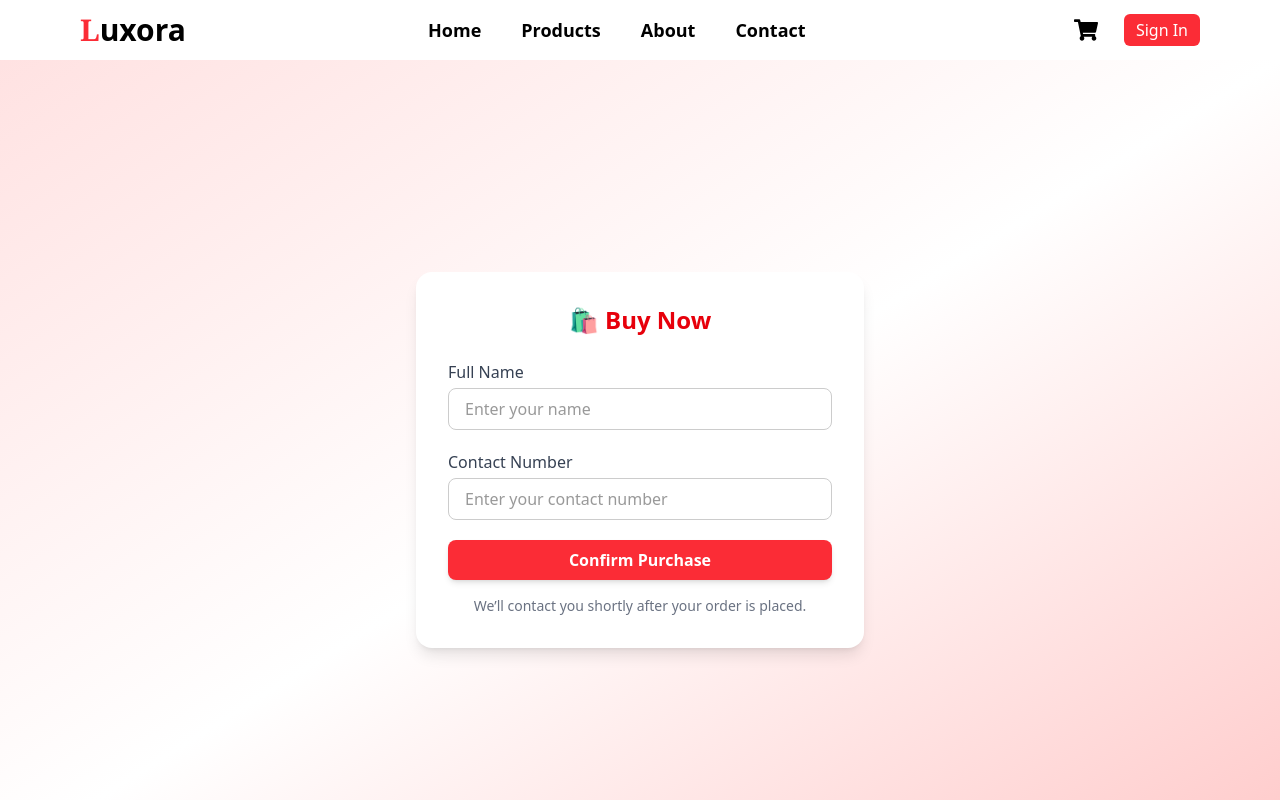
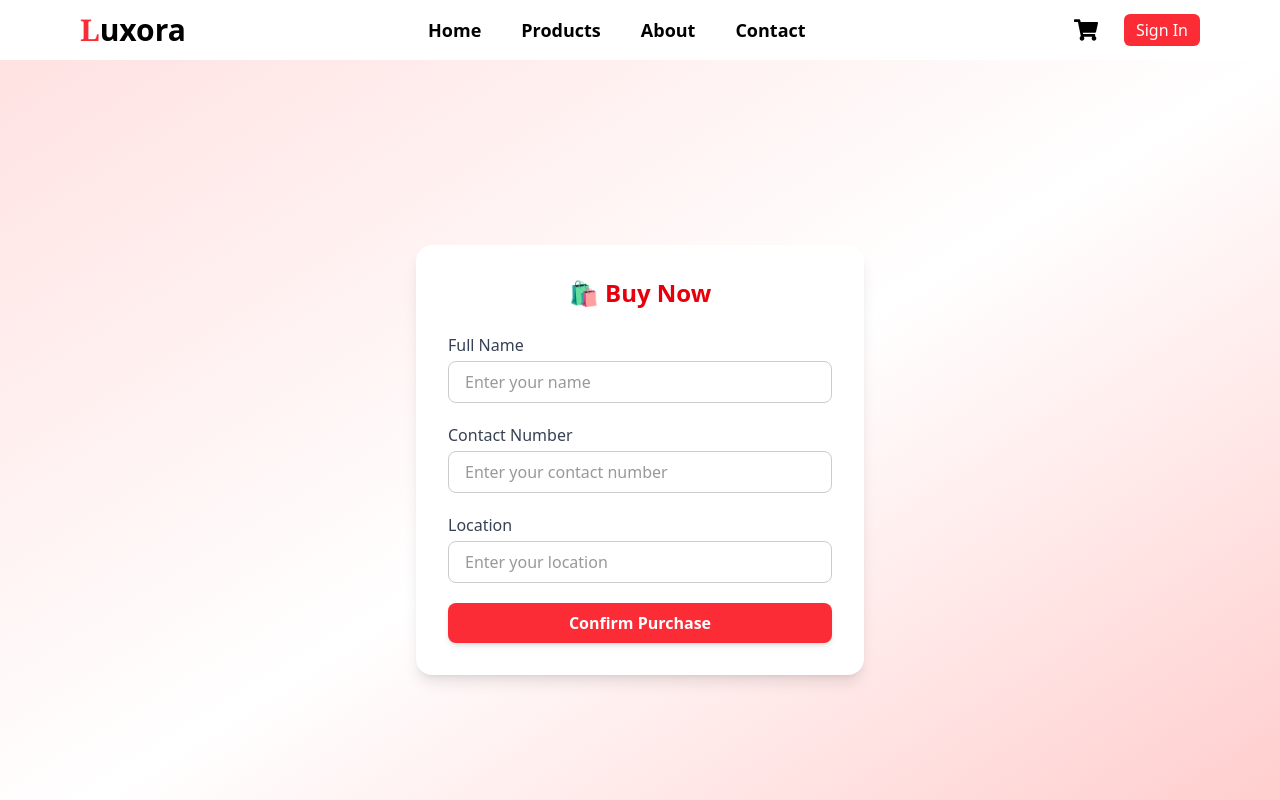
Before and after one commit to Parvesh-ops/E-commerce_Project, a React (Vite) app: page /buynow in a window 1280 px wide. Shown: the top 800 px of the page. Built offline with nearby package versions, Linux system fonts and the light colour scheme; no server answers.

Commit message:
Added buy now feature

```diff
--- a/src/Components/BuyNow.jsx
+++ b/src/Components/BuyNow.jsx
@@ -1,7 +1,7 @@
 import React, { useState } from "react";
 
 const BuyNow = () => {
-  const [user, setUser] = useState({ name: "", contactNo: "" });
+  const [user, setUser] = useState({ name: "", contactNo: "",location:"" });
   const [error, setError] = useState({});
 
   const changeUser = (e) => {
@@ -24,7 +24,7 @@
       setError(newErrors);
     } else {
       setError({});
-      setUser({ name: "", contactNo: "" });
+      setUser({ name: "", contactNo: "", location:"" });
     }
   };
 
@@ -71,6 +71,23 @@
               <p className="text-red-500 text-sm mt-1">{error.contactNo}</p>
             )}
           </div>
+          {/* Location  field*/}
+          <div>
+            <label className="block text-gray-700 font-medium mb-1">
+              Location
+            </label>
+            <input
+              type="location"
+              placeholder="Enter your location"
+              name="location"
+              value={user.location}
+              onChange={changeUser}
+              className="w-full px-4 py-2 border border-gray-300 rounded-lg focus:ring-2 focus:ring-red-400 focus:outline-none"
+            />
+            {error.location&& (
+              <p className="text-red-500 text-sm mt-1">{error.location}</p>
+            )}
+          </div>
 
           {/* Submit Button */}
           <button
@@ -81,10 +98,6 @@
           </button>
         </form>
 
-        {/* Optional – back or info section */}
-        <p className="text-center text-gray-500 text-sm mt-4">
-          We’ll contact you shortly after your order is placed.
-        </p>
       </div>
     </div>
   );
```
